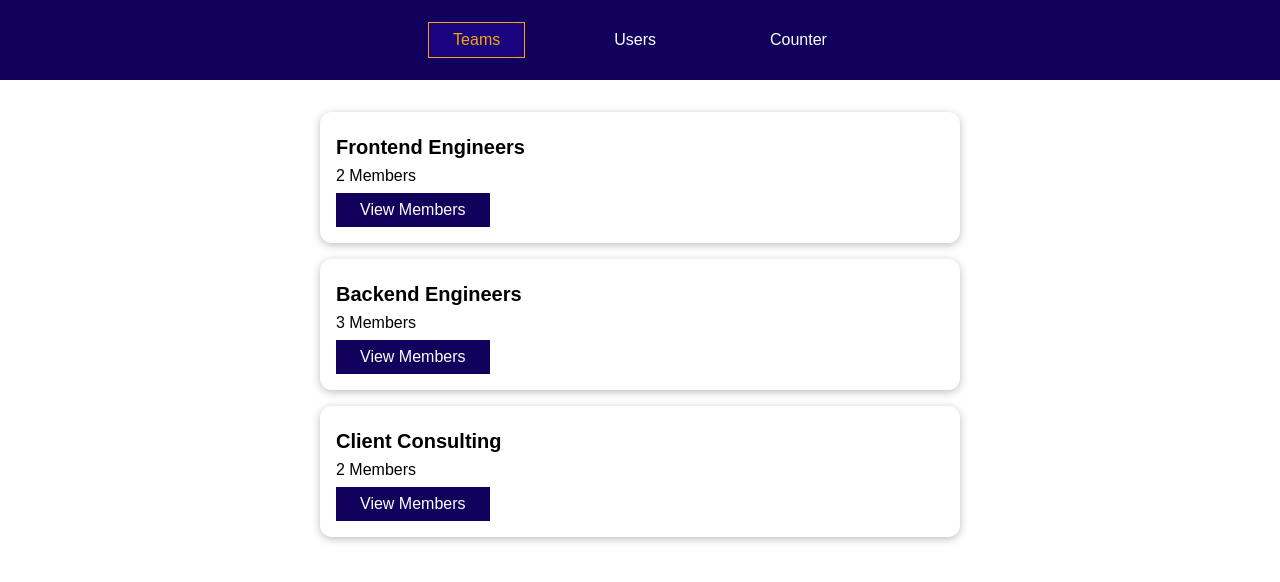
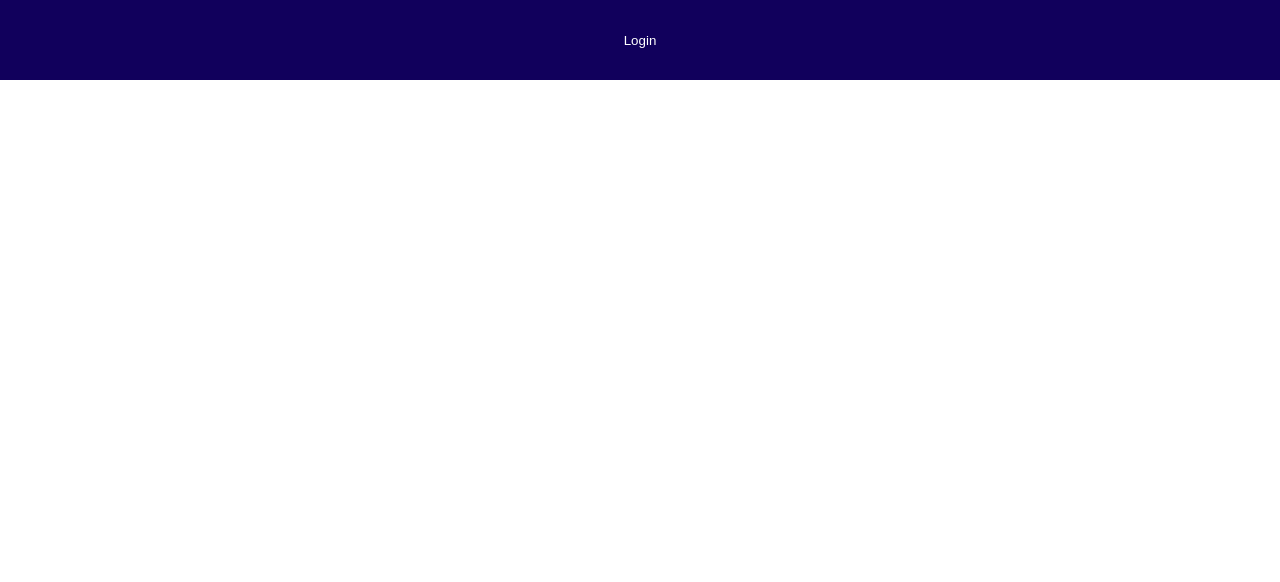
Before and after one commit to agrawalsrijan/vue-learnings, a Vue app: page /teams in a window 1280 px wide. Shown: the top 582 px of the page. Built offline with nearby package versions, Linux system fonts and the light colour scheme.

Commit message:
add modules for stores

```diff
--- a/src/App.vue
+++ b/src/App.vue
@@ -1,11 +1,12 @@
 <template>
   <TheNavigation></TheNavigation>
-  <main>
+  <main v-show="isUserAuthenticated">
     <router-view></router-view>
   </main>
 </template>
 
 <script>
+import { mapGetters } from 'vuex';
 import TheNavigation from './components/nav/TheNavigation.vue';
 
 export default {
@@ -34,7 +35,8 @@ export default {
       users: this.users,
     };
   },
-  methods: {
+  computed: {
+    ...mapGetters(['isUserAuthenticated'])
   },
 };
 </script>
--- a/src/components/nav/TheNavigation.vue
+++ b/src/components/nav/TheNavigation.vue
@@ -2,22 +2,41 @@
   <header>
     <nav>
       <ul>
-        <li>
+        <li v-show="isUserAuthenticated">
           <RouterLink to="/teams">Teams</RouterLink>
         </li>
-        <li>
+        <li v-show="isUserAuthenticated">
           <RouterLink to="/users">Users</RouterLink>
         </li>
-        <li>
+        <li v-show="isUserAuthenticated">
           <RouterLink to="/counter">Counter</RouterLink>
         </li>
+        <li v-show="!isUserAuthenticated">
+          <button @click="login">Login</button>
+        </li>
+        <li v-show="isUserAuthenticated">
+          <button @click="logout">Logout</button>
+        </li>
+      </ul>
+      <ul>
+
       </ul>
     </nav>
   </header>
 </template>
 
 
-
+<script>
+import { mapActions, mapGetters } from 'vuex';
+export default {
+  methods: {
+    ...mapActions(['login', 'logout'])
+  },
+  computed: {
+    ...mapGetters(['isUserAuthenticated'])
+  }
+};
+</script>
 <style scoped>
 header {
   width: 100%;
@@ -43,7 +62,8 @@ li {
   margin: 0 2rem;
 }
 
-a {
+a,
+button {
   text-decoration: none;
   background: transparent;
   border: 1px solid transparent;
--- a/src/main.js
+++ b/src/main.js
@@ -5,11 +5,17 @@ import App from './App.vue'
 import TeamsList from './components/teams/TeamsList.vue';
 import UsersList from './components/users/UsersList.vue';
 import TeamMembers from './components/teams/TeamMembers.vue';
-import Counter from './components/counter/TheCounter.vue'
+import Counter from './components/counter/TheCounter.vue';
+import counterModule from './store/modules/counter'
+
 const store = createStore({
+    modules: {
+        numbers: counterModule
+    },
     state() {
         return {
             counter: 0,
+            isLoggedIn: false,
             userDetails: {
                 userName: 'testUser11@test.com',
                 role: 'superAdmin',
@@ -18,37 +24,27 @@ const store = createStore({
         }
     },
     mutations: {
-        increment(state, payload) {
-            state.counter = state.counter + payload.value
-        },
-        decrement(state, payload) {
-            state.counter = state.counter - payload.value
+        setAuth(state, payload) {
+            state.isLoggedIn = payload.isLoggedIn
         }
     },
     actions: {
-        increment(context, payload) {
-            setTimeout(() => {
-                context.commit('increment', payload)
-            }, 1000)
+        login(context) {
+            context.commit('setAuth', { isLoggedIn: true })
         },
-        decrement(context, payload) {
-            setTimeout(() => {
-                context.commit('decrement', payload)
-            }, 1000)
+        logout(context) {
+            context.commit('setAuth', { isLoggedIn: false })
         }
     },
     getters: {
-        getDoubledCounter(state) {
-            return state.counter * 2
-        },
         getUserDetails(state) {
             return state.userDetails
         },
         isSuperUser(_, getters) {
             return getters.getUserDetails.role === 'superAdmin'
         },
-        getArrayTillCount(_, getters) {
-            return Array.from({ length: getters.getDoubledCounter }, (_, index) => index + 1);
+        isUserAuthenticated(state) {
+            return state.isLoggedIn;
         }
     },
 
--- /dev/null
+++ b/src/store/modules/counter.js
@@ -0,0 +1,38 @@
+const counterModule = {
+    state() {
+        return {
+            counter: 0
+        }
+    },
+    mutations: {
+        increment(state, payload) {
+            state.counter = state.counter + payload.value
+        },
+        decrement(state, payload) {
+            state.counter = state.counter - payload.value
+        },
+    },
+    actions: {
+        increment(context, payload) {
+            setTimeout(() => {
+                context.commit('increment', payload)
+            }, 200)
+        },
+        decrement(context, payload) {
+            setTimeout(() => {
+                context.commit('decrement', payload)
+            }, 200)
+        },
+    },
+    getters: {
+        getDoubledCounter(state) {
+            return state.counter * 2
+        },
+        getArrayTillCount(_, getters) {
+            return Array.from({ length: getters.getDoubledCounter }, (_, index) => index + 1);
+        },
+
+    }
+}
+
+export default counterModule;
```
